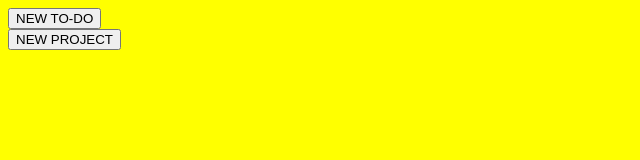
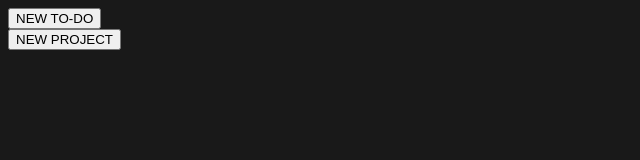
Before and after one commit to maariioxx/odin-todo, a website built with webpack: page dist/index.html in a window 1280 px wide. Shown: the whole page, without its empty margins (0-640 px from the left). Built offline with nearby package versions, Linux system fonts and the light colour scheme.

Commit message:
Change background

```diff
--- a/src/styles.css
+++ b/src/styles.css
@@ -1,3 +1,8 @@
+:root{
+    font-size: 62.5%;
+}
+
 body{
-    background-color: yellow;
+    background-color: #191919;
+    color: white;
 }
```
